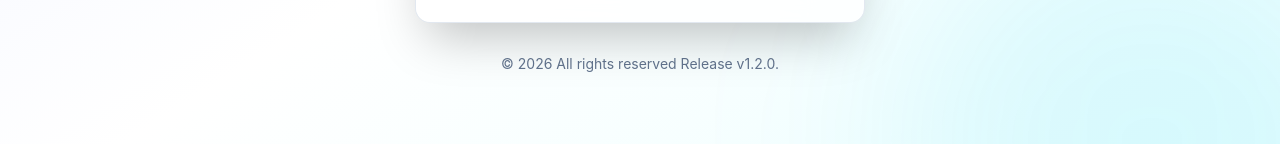
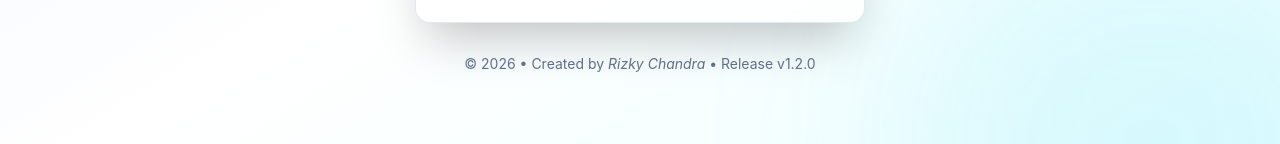
Before and after one commit to rizkychandra22/Frontend-System-Wifi, a React (Vite) app: page /login in a window 1280 px wide. Shown: the part 581-725 px from the top of the page. Built offline with nearby package versions, Linux system fonts and the light colour scheme; no server answers; what axios-retry would draw is missing.

Commit message:
feat: implement new UI components for data management and add authentication pages

```diff
--- a/src/features/allowance/components/table.tsx
+++ b/src/features/allowance/components/table.tsx
@@ -1,7 +1,7 @@
 import { type Allowance } from "@/lib/api/allowance";
 import { Table, TableBody, TableCell, TableHead, TableHeader, TableRow } from "@/components/ui/table";
 import { Button } from "@/components/ui/button";
-import { Eye, Edit2, Trash2, Users, User as UserIcon } from "lucide-react";
+import { Eye, Edit, Trash2, Users, User as UserIcon } from "lucide-react";
 
 interface AllowanceTableProps {
   allowances: Allowance[];
@@ -118,7 +118,7 @@ export function AllowanceTable({
                         onClick={() => onEdit(item)}
                         title="Edit"
                       >
-                        <Edit2 className="h-4 w-4" />
+                        <Edit className="h-4 w-4" />
                       </Button>
                     )}
 
--- a/src/features/auth/components/login-form.tsx
+++ b/src/features/auth/components/login-form.tsx
@@ -149,7 +149,7 @@ export const LoginForm = () => {
             <Button
               type="button"
               variant="ghost"
-              className="w-full h-11 text-sm text-slate-500 border-2 border-primary text-slate-900 dark:text-white rounded-xl transition-all shadow-none hover:bg-slate-100/50 dark:hover:bg-slate-100"
+              className="w-full h-11 text-sm text-slate-500 border-2 border-primary text-slate-900 dark:text-white rounded-xl transition-all shadow-none hover:bg-slate-200 dark:hover:bg-slate-800"
               onClick={() => navigate("/")}
             >
               Kembali ke Beranda
--- a/src/features/payment/components/table.tsx
+++ b/src/features/payment/components/table.tsx
@@ -1,7 +1,7 @@
 import { type Payment } from "@/lib/api/payment";
 import { Table, TableBody, TableCell, TableHead, TableHeader, TableRow } from "@/components/ui/table";
 import { Button } from "@/components/ui/button";
-import { Download, Edit2, Trash2 } from "lucide-react";
+import { Download, Edit, Trash2 } from "lucide-react";
 import { format } from "date-fns";
 import { getUserData } from "@/lib/auth-utils";
 
@@ -85,7 +85,7 @@ export function PaymentTable({ payments, onView, onEdit, onDelete }: PaymentTabl
                       onClick={() => onEdit(payment)}
                       title="Edit"
                     >
-                      <Edit2 className="h-4 w-4" />
+                      <Edit className="h-4 w-4" />
                     </Button>
                     {!isEmployee && (
                       <Button
--- a/src/features/subscriptions/components/table.tsx
+++ b/src/features/subscriptions/components/table.tsx
@@ -1,7 +1,7 @@
 import { type Subscription } from "@/lib/api/subscription";
 import { Table, TableBody, TableCell, TableHead, TableHeader, TableRow } from "@/components/ui/table";
 import { Button } from "@/components/ui/button";
-import { Edit2, Trash2 } from "lucide-react";
+import { Edit, Trash2 } from "lucide-react";
 import { format } from "date-fns";
 import { getUserData } from "@/lib/auth-utils";
 
@@ -78,7 +78,7 @@ export function SubscriptionTable({ subscriptions, onEdit, onDelete }: Subscript
                       onClick={() => onEdit(sub)}
                       title="Edit Langganan"
                     >
-                      <Edit2 className="h-4 w-4" />
+                      <Edit className="h-4 w-4" />
                     </Button>
                     {!isEmployee && (
                       <Button
--- a/src/features/user/components/table.tsx
+++ b/src/features/user/components/table.tsx
@@ -1,7 +1,7 @@
 import { type User } from "@/lib/api/users";
 import { Table, TableBody, TableCell, TableHead, TableHeader, TableRow } from "@/components/ui/table";
 import { Button } from "@/components/ui/button";
-import { Edit2, Trash2, ShieldAlert, Eye } from "lucide-react";
+import { Edit, Trash2, ShieldAlert, Eye } from "lucide-react";
 
 interface UserTableProps {
   users: User[];
@@ -77,7 +77,7 @@ export function UserTable({ users, onView, onEdit, onResetIP, onDelete, isEmploy
                       onClick={() => onEdit(user)}
                       title="Edit"
                     >
-                      <Edit2 className="h-4 w-4" />
+                      <Edit className="h-4 w-4" />
                     </Button>
                     {!isEmployeeView && (
                       <>
--- a/src/features/wifi-package/components/table.tsx
+++ b/src/features/wifi-package/components/table.tsx
@@ -1,7 +1,7 @@
 import { type WifiPackage } from "@/lib/api/wifi_package";
 import { Table, TableBody, TableCell, TableHead, TableHeader, TableRow } from "@/components/ui/table";
 import { Button } from "@/components/ui/button";
-import { Edit2, Trash2 } from "lucide-react";
+import { Edit, Trash2 } from "lucide-react";
 
 interface WifiPackageTableProps {
   packages: WifiPackage[];
@@ -41,7 +41,7 @@ export function WifiPackageTable({ packages, onEdit, onDelete }: WifiPackageTabl
                       onClick={() => onEdit(pkg)}
                       title="Edit"
                     >
-                      <Edit2 className="h-4 w-4" />
+                      <Edit className="h-4 w-4" />
                     </Button>
                     <Button
                       variant="outline"
--- a/src/pages/auth/login.tsx
+++ b/src/pages/auth/login.tsx
@@ -38,7 +38,18 @@ export const LoginPage = () => {
         </Card>
 
         <p className="text-center text-sm text-slate-500 dark:text-slate-400 mt-8">
-          &copy; {new Date().getFullYear()} All rights reserved Release v1.2.0.
+          &copy; 2026 &bull; Created by{" "}
+          <i>
+            <a
+              href="https://rizkychandra.dev"
+              target="_blank"
+              rel="noopener noreferrer"
+              className="hover:text-primary transition-colors"
+            >
+              Rizky Chandra {" "}
+            </a>
+          </i>
+          &bull; Release v1.2.0
         </p>
       </div>
     </div>
--- a/src/pages/landing/index.tsx
+++ b/src/pages/landing/index.tsx
@@ -955,8 +955,8 @@ export function LandingPage() {
 
         <div className="border-t border-white/5 py-6">
           <div className="container mx-auto px-4 md:px-6 flex flex-col md:flex-row items-center justify-between gap-4 text-[10px] text-white/50">
-            <p>&copy; {new Date().getFullYear()} PT NetVerse Fiber Indonesia. All rights reserved.</p>
-            <p>Dibuat oleh <i><a href="https://rizkychandra.my.id" target="_blank" rel="noopener noreferrer" className="hover:text-white transition-colors">Rizky Chandra</a></i> &bull; Sistem Informasi & Manajemen Bisnis Wifi.</p>
+            <p>&copy; 2026 PT NetVerse Fiber Indonesia. All rights reserved.</p>
+            <p>Dibuat oleh <i><a href="https://rizkychandra.dev" target="_blank" rel="noopener noreferrer" className="hover:text-white transition-colors">Rizky Chandra</a></i> &bull; Sistem Informasi & Manajemen Bisnis Wifi.</p>
           </div>
         </div>
       </footer>
```
Also changed, not shown: src/features/attendance/components/admin-table-history.tsx (+4 -4 lines).
